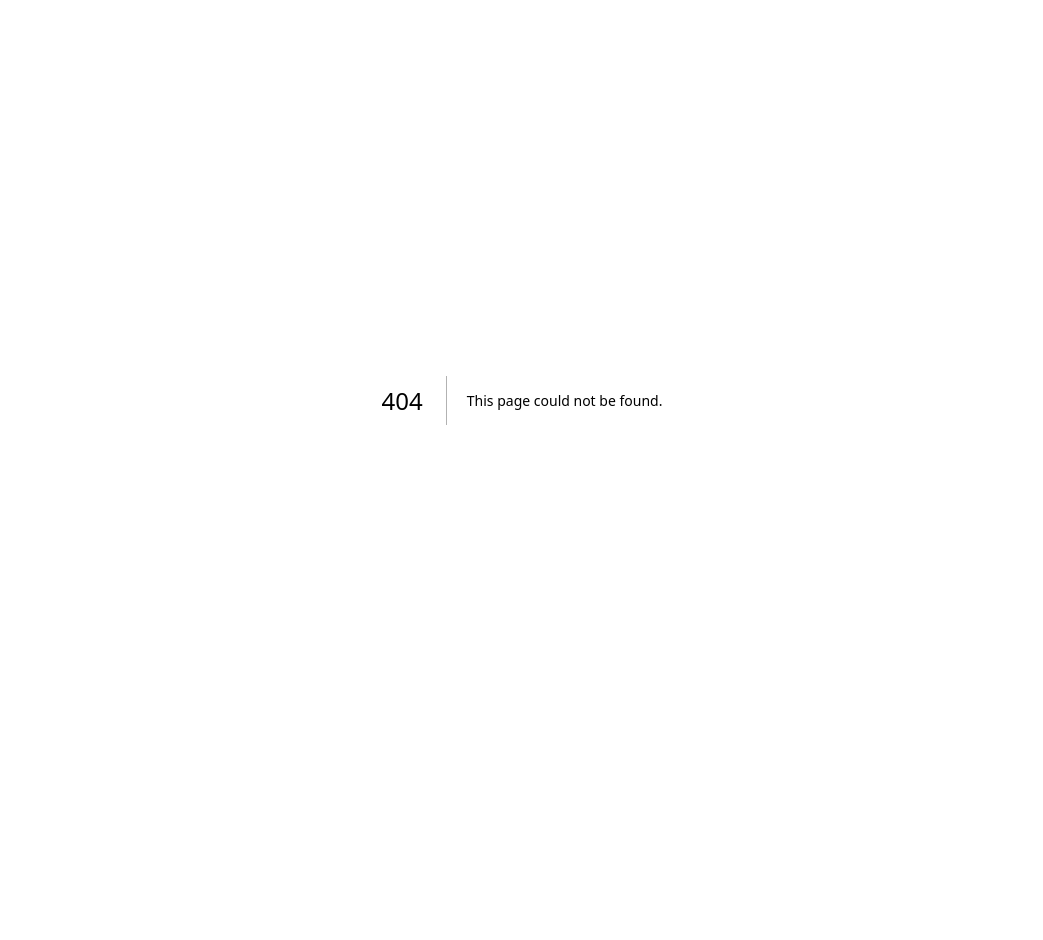
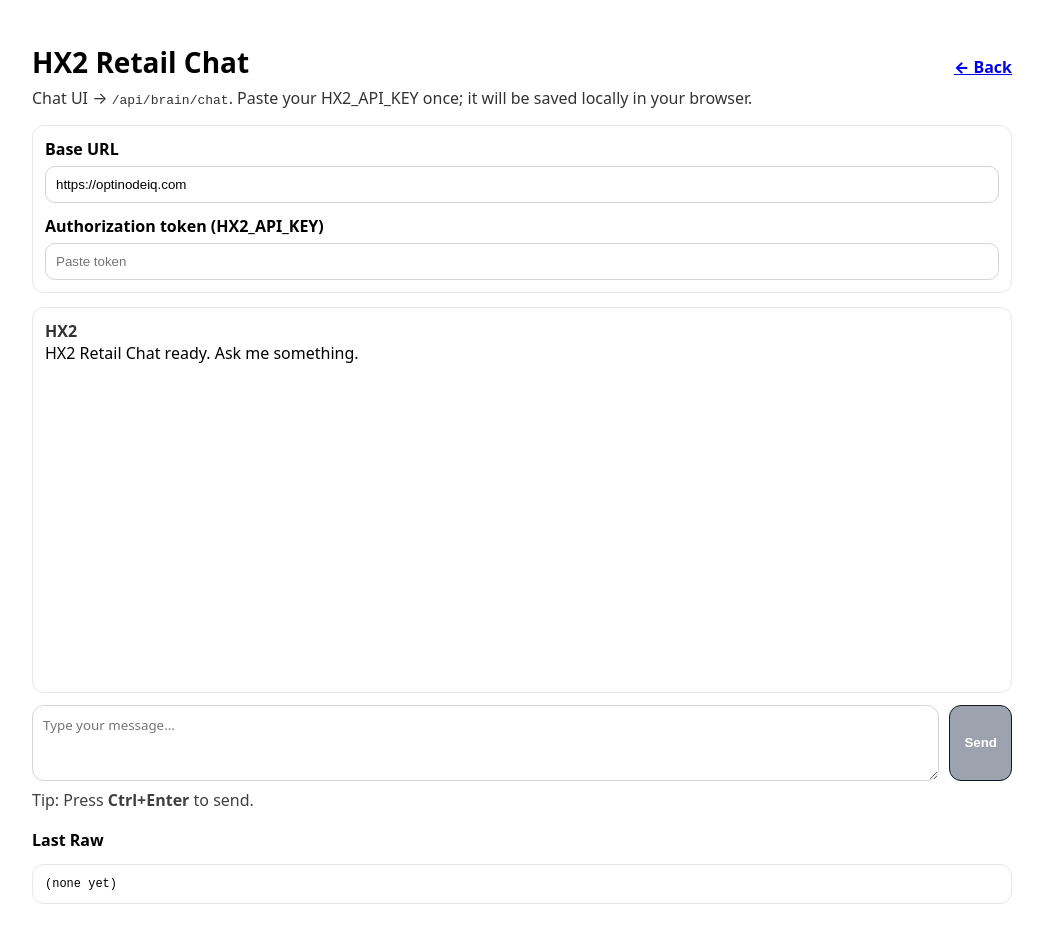
Before and after one commit to HX2IQ/hx2-vercel-starter, a Next.js app: page /app/chat in a window 1280 px wide. Before the commit this address had no page. Shown: the whole page, without its empty margins (118-1161 px from the left). Before the commit the page ends 800 px from the top, so only its background shows below. Built offline with nearby package versions, Linux system fonts and the light colour scheme.

Commit message:
Add retail chat UI (/app/chat) wired to /api/brain/chat

```diff
--- /dev/null
+++ b/app/app/chat/page.tsx
@@ -0,0 +1,157 @@
+"use client";
+
+import Link from "next/link";
+import React, { useEffect, useMemo, useRef, useState } from "react";
+
+type Msg = { role: "user" | "assistant"; content: string };
+
+export default function Page() {
+  const [baseUrl, setBaseUrl] = useState("https://optinodeiq.com");
+  const [token, setToken] = useState("");
+  const [input, setInput] = useState("");
+  const [busy, setBusy] = useState(false);
+  const [messages, setMessages] = useState<Msg[]>([
+    { role: "assistant", content: "HX2 Retail Chat ready. Ask me something." },
+  ]);
+  const [lastRaw, setLastRaw] = useState<any>(null);
+  const endRef = useRef<HTMLDivElement>(null);
+
+  // persist token so you don’t paste it every time
+  useEffect(() => {
+    const saved = localStorage.getItem("HX2_API_KEY") || "";
+    if (saved) setToken(saved);
+  }, []);
+  useEffect(() => {
+    localStorage.setItem("HX2_API_KEY", token || "");
+  }, [token]);
+
+  useEffect(() => {
+    endRef.current?.scrollIntoView({ behavior: "smooth" });
+  }, [messages, busy]);
+
+  const canSend = useMemo(() => input.trim().length > 0 && !busy, [input, busy]);
+
+  async function send() {
+    if (!canSend) return;
+
+    const userMsg: Msg = { role: "user", content: input.trim() };
+    setInput("");
+    setMessages((m) => [...m, userMsg]);
+    setBusy(true);
+    setLastRaw(null);
+
+    const base = baseUrl.replace(/\/$/, "");
+    const payload = {
+      // brain chat expects Chat-like messages
+      messages: [...messages, userMsg].map((m) => ({ role: m.role, content: m.content })),
+    };
+
+    try {
+      const r = await fetch(`${base}/api/brain/chat`, {
+        method: "POST",
+        headers: {
+          "Content-Type": "application/json",
+          ...(token ? { Authorization: `Bearer ${token}` } : {}),
+        },
+        body: JSON.stringify(payload),
+      });
+
+      const text = await r.text();
+      let json: any;
+      try { json = JSON.parse(text); } catch { json = { rawText: text }; }
+      setLastRaw({ http: r.status, ok: r.ok, json });
+
+      // accept a few possible response shapes
+      const reply =
+        json?.reply?.content ??
+        json?.reply ??
+        json?.assistant ??
+        json?.message ??
+        (json?.ok === false ? JSON.stringify(json, null, 2) : null);
+
+      if (reply) {
+        setMessages((m) => [...m, { role: "assistant", content: String(reply) }]);
+      } else {
+        setMessages((m) => [...m, { role: "assistant", content: "(No reply returned — check Last Raw below)" }]);
+      }
+    } catch (e: any) {
+      setMessages((m) => [...m, { role: "assistant", content: `Error: ${e?.message || String(e)}` }]);
+    } finally {
+      setBusy(false);
+    }
+  }
+
+  return (
+    <main style={{ maxWidth: 980, margin: "0 auto", padding: 16, fontFamily: "system-ui, -apple-system, Segoe UI, Roboto, Arial" }}>
+      <div style={{ display: "flex", justifyContent: "space-between", alignItems: "baseline", gap: 12 }}>
+        <h1 style={{ fontSize: 28, fontWeight: 900, marginBottom: 6 }}>HX2 Retail Chat</h1>
+        <Link href="/app" style={{ fontWeight: 800 }}>← Back</Link>
+      </div>
+
+      <p style={{ opacity: 0.8, marginTop: 0 }}>
+        Chat UI → <code>/api/brain/chat</code>. Paste your HX2_API_KEY once; it will be saved locally in your browser.
+      </p>
+
+      <section style={{ display: "grid", gap: 12, padding: 12, border: "1px solid #e5e7eb", borderRadius: 12 }}>
+        <label style={{ display: "grid", gap: 6 }}>
+          <span style={{ fontWeight: 800 }}>Base URL</span>
+          <input value={baseUrl} onChange={(e) => setBaseUrl(e.target.value)} style={{ padding: 10, borderRadius: 10, border: "1px solid #d1d5db" }} />
+        </label>
+
+        <label style={{ display: "grid", gap: 6 }}>
+          <span style={{ fontWeight: 800 }}>Authorization token (HX2_API_KEY)</span>
+          <input value={token} onChange={(e) => setToken(e.target.value)} placeholder="Paste token" style={{ padding: 10, borderRadius: 10, border: "1px solid #d1d5db" }} />
+        </label>
+      </section>
+
+      <div style={{ marginTop: 14, border: "1px solid #e5e7eb", borderRadius: 12, padding: 12, minHeight: 360 }}>
+        {messages.map((m, i) => (
+          <div key={i} style={{ marginBottom: 10 }}>
+            <div style={{ fontWeight: 900, opacity: 0.8 }}>{m.role === "user" ? "You" : "HX2"}</div>
+            <div style={{ whiteSpace: "pre-wrap" }}>{m.content}</div>
+          </div>
+        ))}
+        {busy && <div style={{ opacity: 0.7, fontWeight: 800 }}>Thinking…</div>}
+        <div ref={endRef} />
+      </div>
+
+      <div style={{ display: "grid", gridTemplateColumns: "1fr auto", gap: 10, marginTop: 12 }}>
+        <textarea
+          value={input}
+          onChange={(e) => setInput(e.target.value)}
+          rows={3}
+          placeholder="Type your message…"
+          style={{ padding: 10, borderRadius: 12, border: "1px solid #d1d5db", fontFamily: "inherit" }}
+          onKeyDown={(e) => {
+            if ((e.ctrlKey || e.metaKey) && e.key === "Enter") send();
+          }}
+        />
+        <button
+          onClick={send}
+          disabled={!canSend}
+          style={{
+            padding: "10px 14px",
+            borderRadius: 12,
+            border: "1px solid #111827",
+            background: canSend ? "#111827" : "#9ca3af",
+            color: "white",
+            fontWeight: 900,
+            cursor: canSend ? "pointer" : "not-allowed",
+            height: "100%",
+          }}
+        >
+          Send
+        </button>
+      </div>
+
+      <p style={{ marginTop: 8, opacity: 0.75 }}>
+        Tip: Press <b>Ctrl+Enter</b> to send.
+      </p>
+
+      <h2 style={{ marginTop: 18, fontSize: 16, fontWeight: 900 }}>Last Raw</h2>
+      <pre style={{ border: "1px solid #e5e7eb", borderRadius: 12, padding: 12, whiteSpace: "pre-wrap", wordBreak: "break-word", fontSize: 12 }}>
+{lastRaw ? JSON.stringify(lastRaw, null, 2) : "(none yet)"}
+      </pre>
+    </main>
+  );
+}
```
